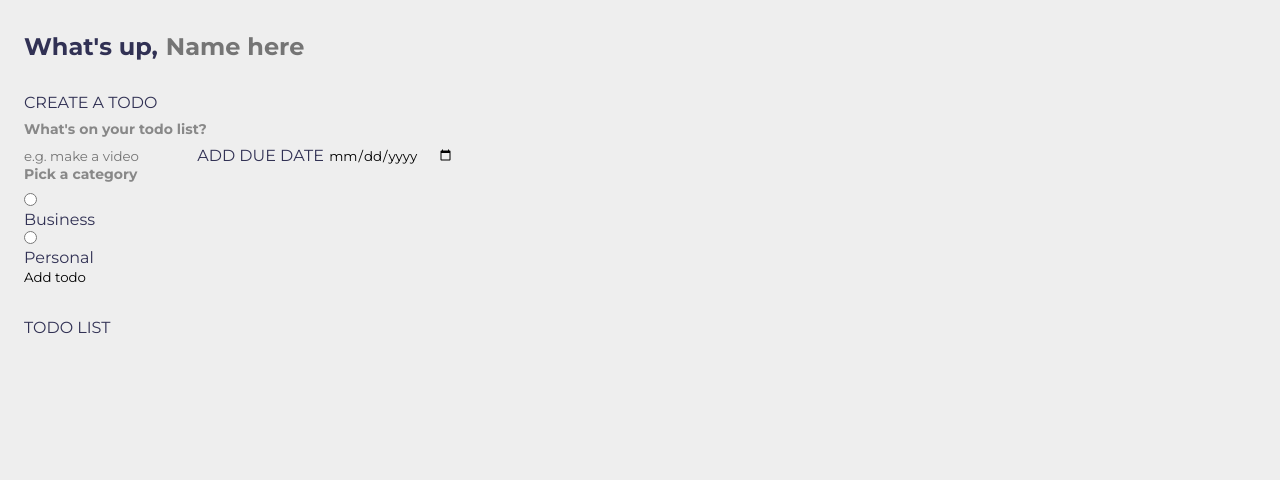
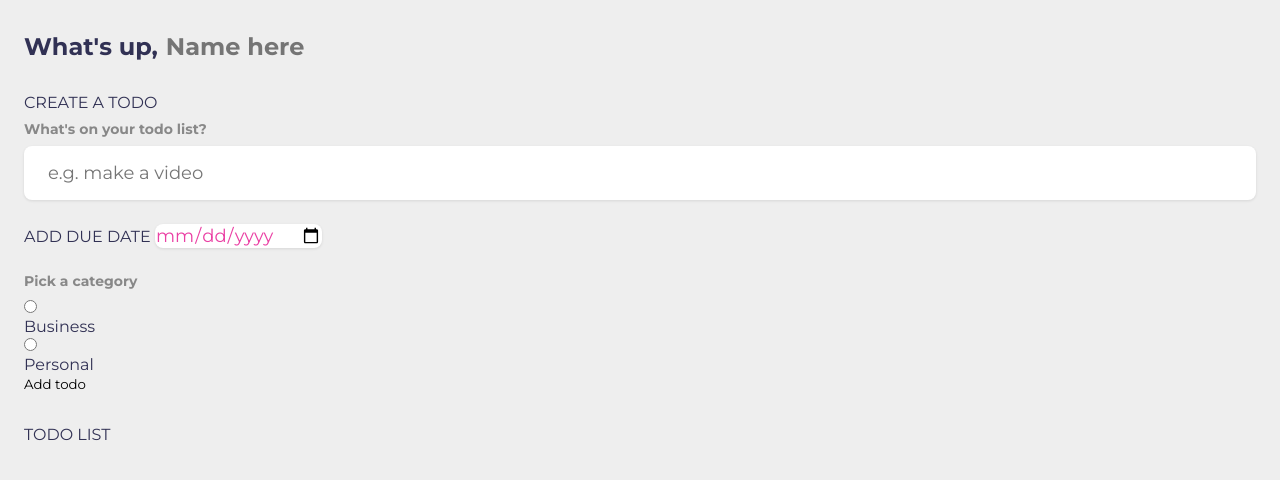
Before and after one commit to ngwenduAction/TODO-App, a plain HTML site: page index.html in a window 1280 px wide. Drawn offline with Linux system fonts and the light colour scheme.

Commit message:
CSS Styling
Create todo input[type="text"], create todo input[type="date" styling.

```diff
--- a/main.css
+++ b/main.css
@@ -96,3 +96,36 @@ h4 {
   margin-top: 0rem;
 }
 /* End of New Todo Form Styling */
+
+/* Create Todo Input[Type="text"] Styling */
+.create-todo input[type="text"] {
+  display: block;
+  width: 100%;
+  font-size: 1.125rem;
+  padding: 1rem 1.5rem;
+  color: var(--dark);
+  background-color: #fff;
+  border-radius: 0.5rem;
+  box-shadow: var(--shadow);
+  margin-bottom: 1.5rem;
+}
+/* End of Create Todo Input[Type="text"] Styling */
+
+/* Create Todo Input[Type="date"] Styling */
+.create-todo input[type="date"] {
+  display: inline-flex;
+  color: var(--primary);
+  margin-bottom: 1.5rem;
+  align-items: center;
+  padding-inline-start: 1px;
+  cursor: pointer;
+  overflow: hidden;
+  overflow-x: hidden;
+  overflow-y: hidden;
+  padding: 0px 0px 0px 0px;
+  box-shadow: var(--shadow);
+  background-color: #fff;
+  border-radius: 0.5rem;
+  font-size: 1.125rem;
+}
+/* End of Create Todo Input[Type="date"] Styling */
```
